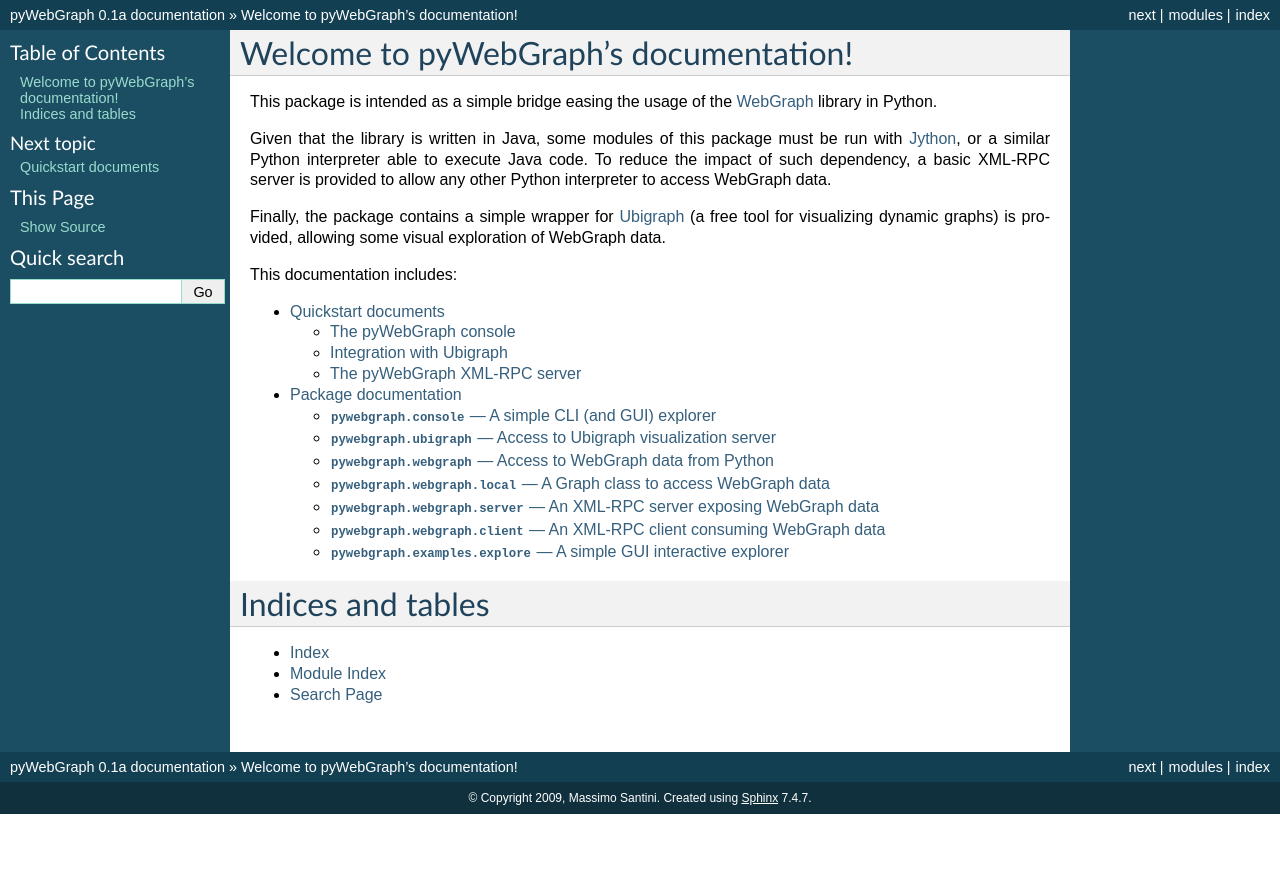
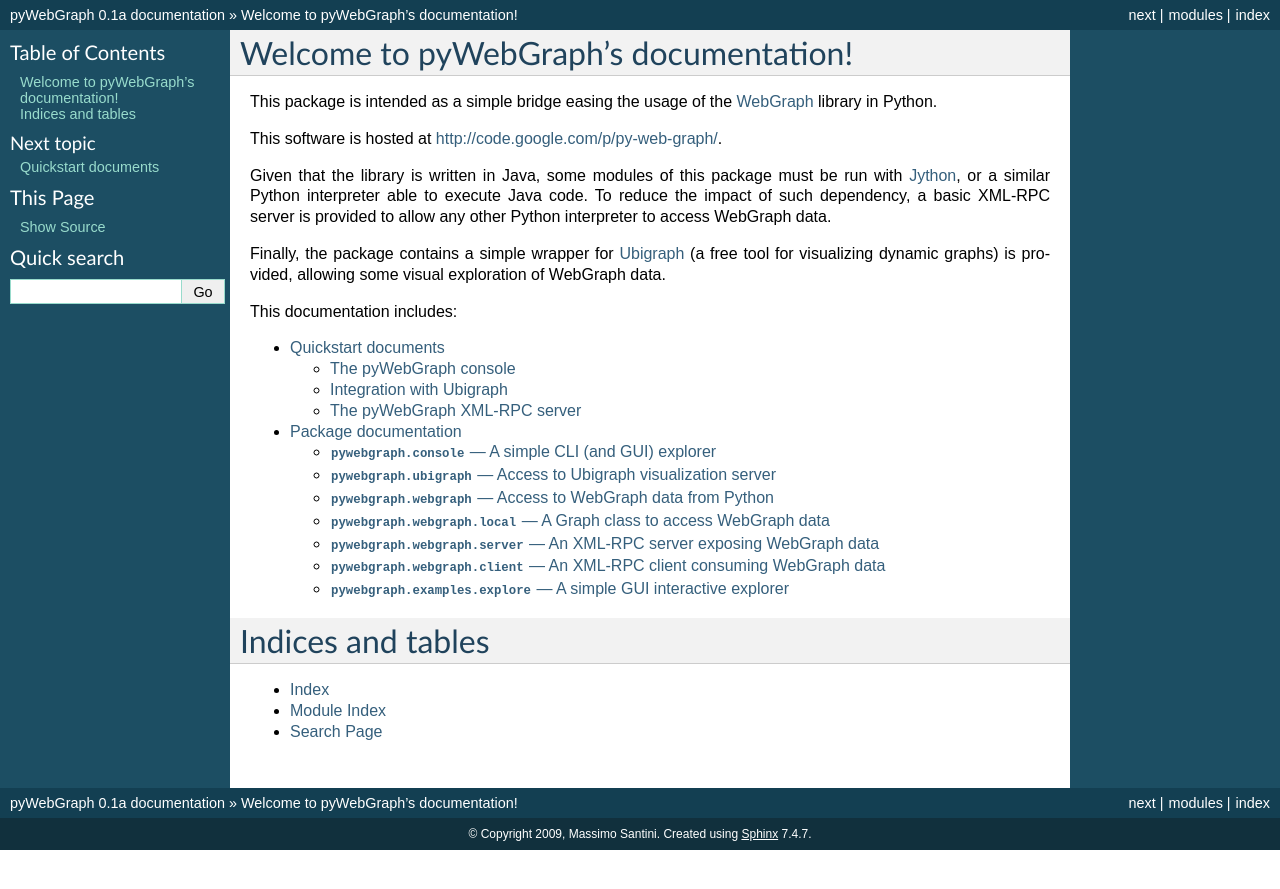
Before and after one commit to mapio/py-web-graph, a Sphinx documentation site: the page built from docs/index.rst, in a window 1280 px wide. Shown: the top 889 px of the page. Built offline with Sphinx 7.4.7, drawn with Linux system fonts in a browser that asks for light colours.

Commit message:
Adding hosting information

```diff
--- a/docs/index.rst
+++ b/docs/index.rst
@@ -2,6 +2,8 @@
 ======================================
 
 This package is intended as a simple bridge easing the usage of the `WebGraph <http://webgraph.dsi.unimi.it/>`_ library in Python.
+
+This software is hosted at `<http://code.google.com/p/py-web-graph/>`_.
 
 Given that the library is written in Java, some modules of this package must be run with `Jython <http://www.jython.org/>`_, or a similar Python interpreter able to execute Java code. To reduce the impact of such dependency, a basic XML-RPC server is provided to allow any other Python interpreter to access WebGraph data.
 
```
Also changed, not shown: 7 other files.
